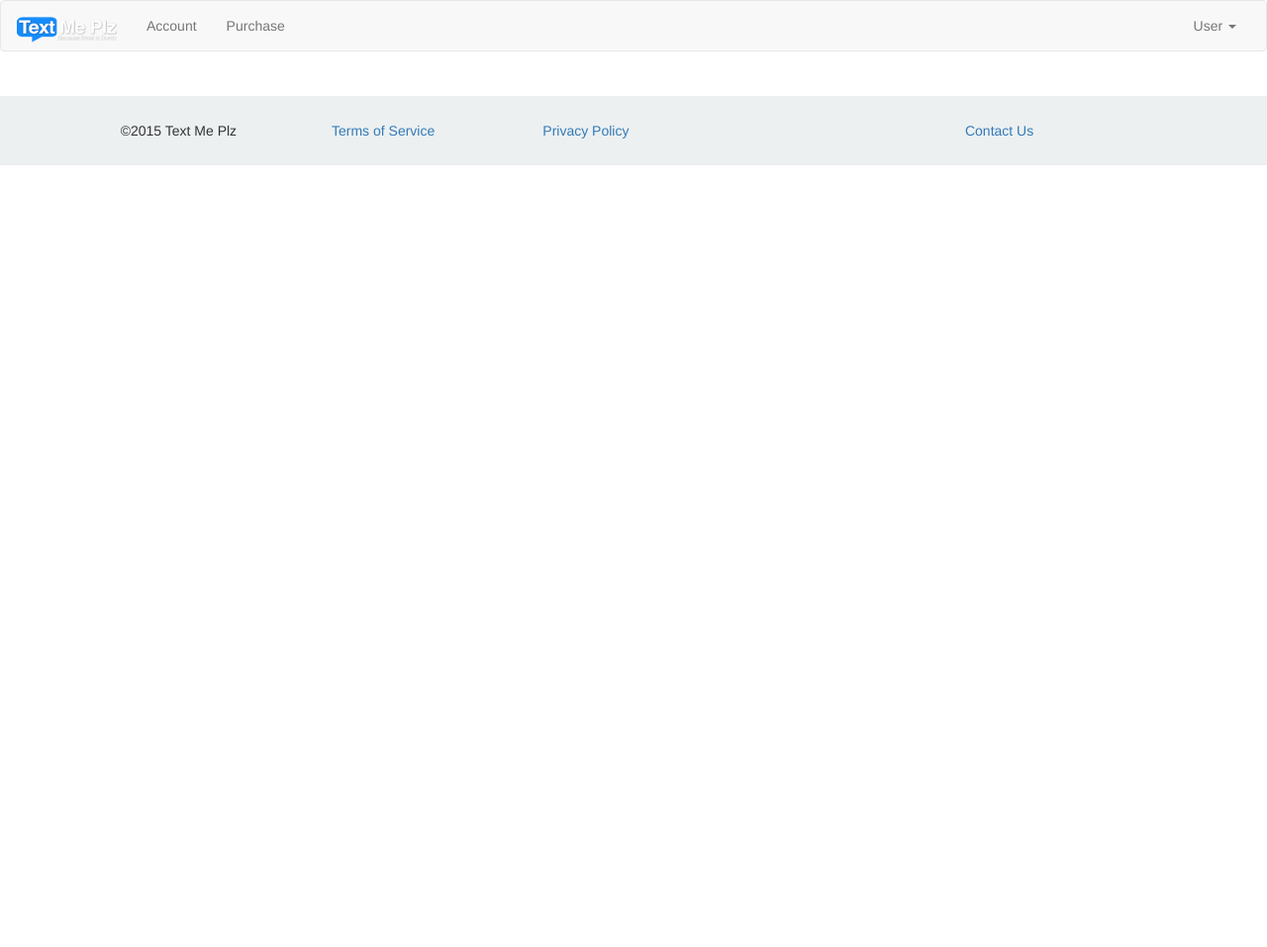
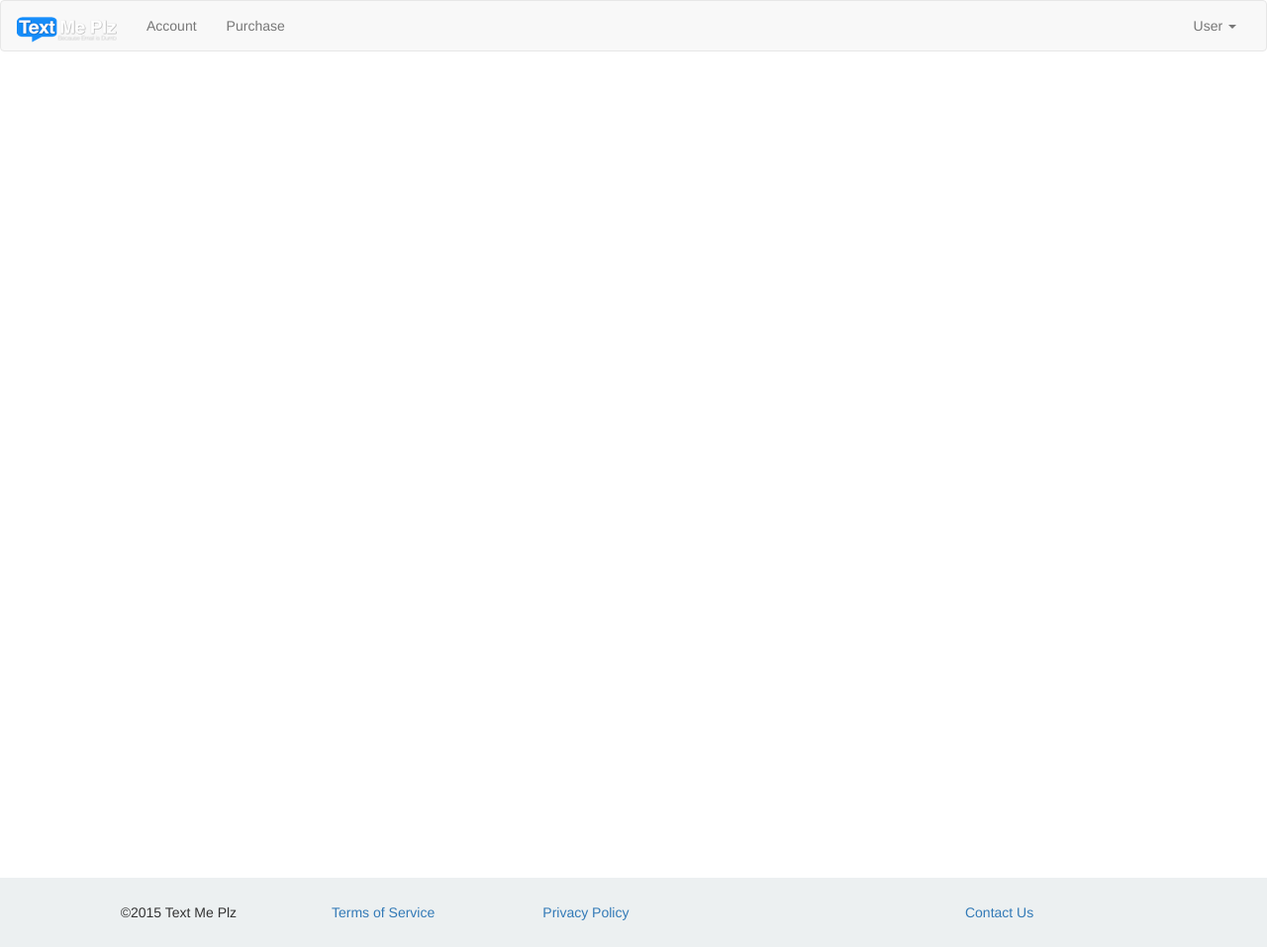
Before and after one commit to angstwad/textmeplz, a Flask app: template textmeplz/templates/base.html in a window 1280 px wide. Shown: the whole page at 99% size. Before the commit the page ends 167 px from the top, so only its background shows below. Run offline with Flask 2, Linux system fonts and the light colour scheme; the template is opened without the code that fills it, so the values that code supplies are empty; parts of the project's set-up code (start-up, migrations or seed data) failed here and were passed over; some libraries are stand-ins or nearby versions.

Commit message:
Fix footer

```diff
--- a/textmeplz/templates/base.html
+++ b/textmeplz/templates/base.html
@@ -11,6 +11,13 @@
     <script src="https://maxcdn.bootstrapcdn.com/bootstrap/3.3.4/js/bootstrap.min.js"></script>
     {% block head %}{% endblock %}
     <style>
+        html, body {
+            height: 100%
+        }
+        .container {
+            min-height: 100%;
+            margin: 0 auto -10px;
+        }
         footer {
             margin-top: 25px;
             padding-top: 25px;
```
Also changed, not shown: textmeplz/static/sheet.css (line endings or trailing spaces).
